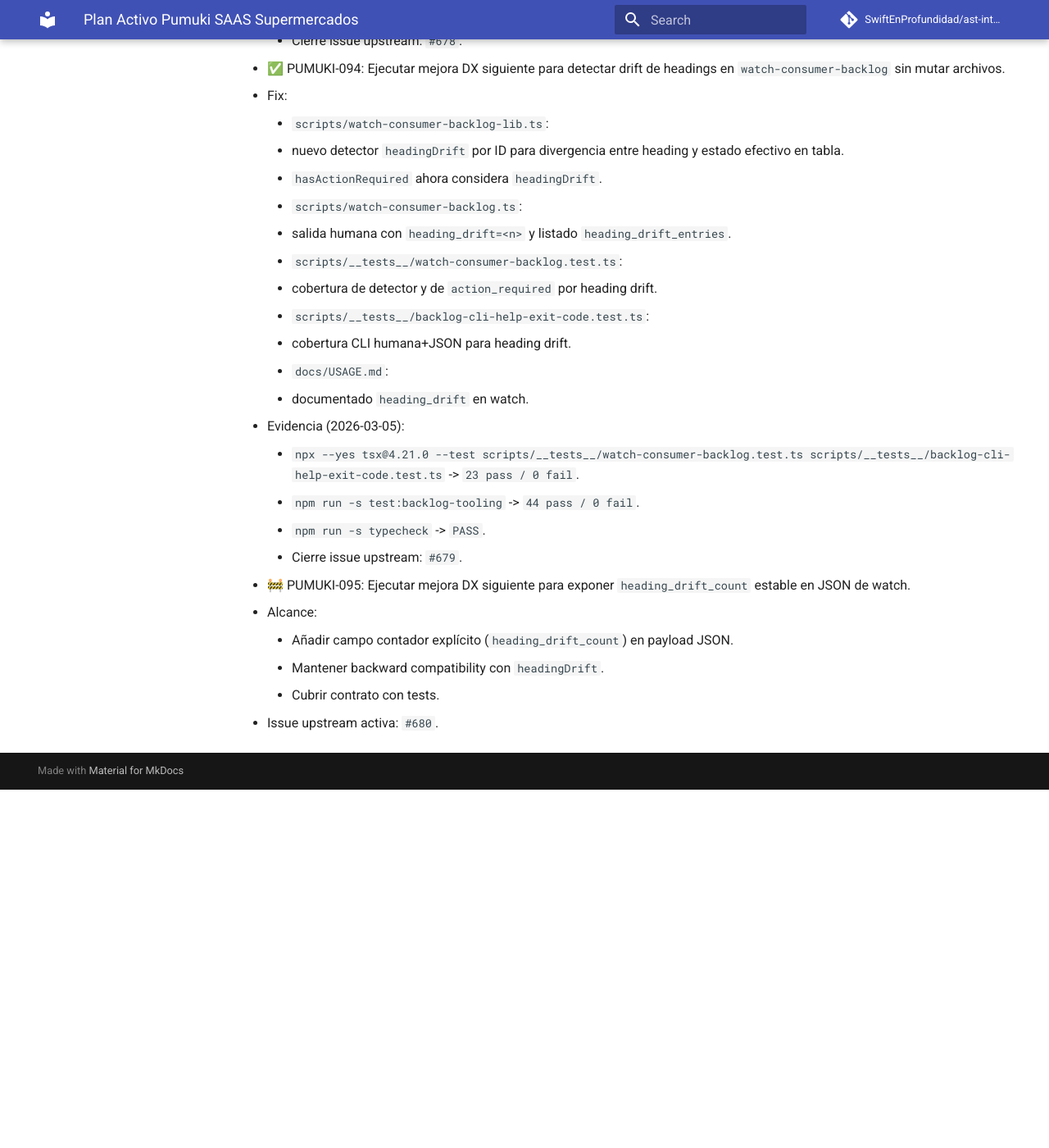
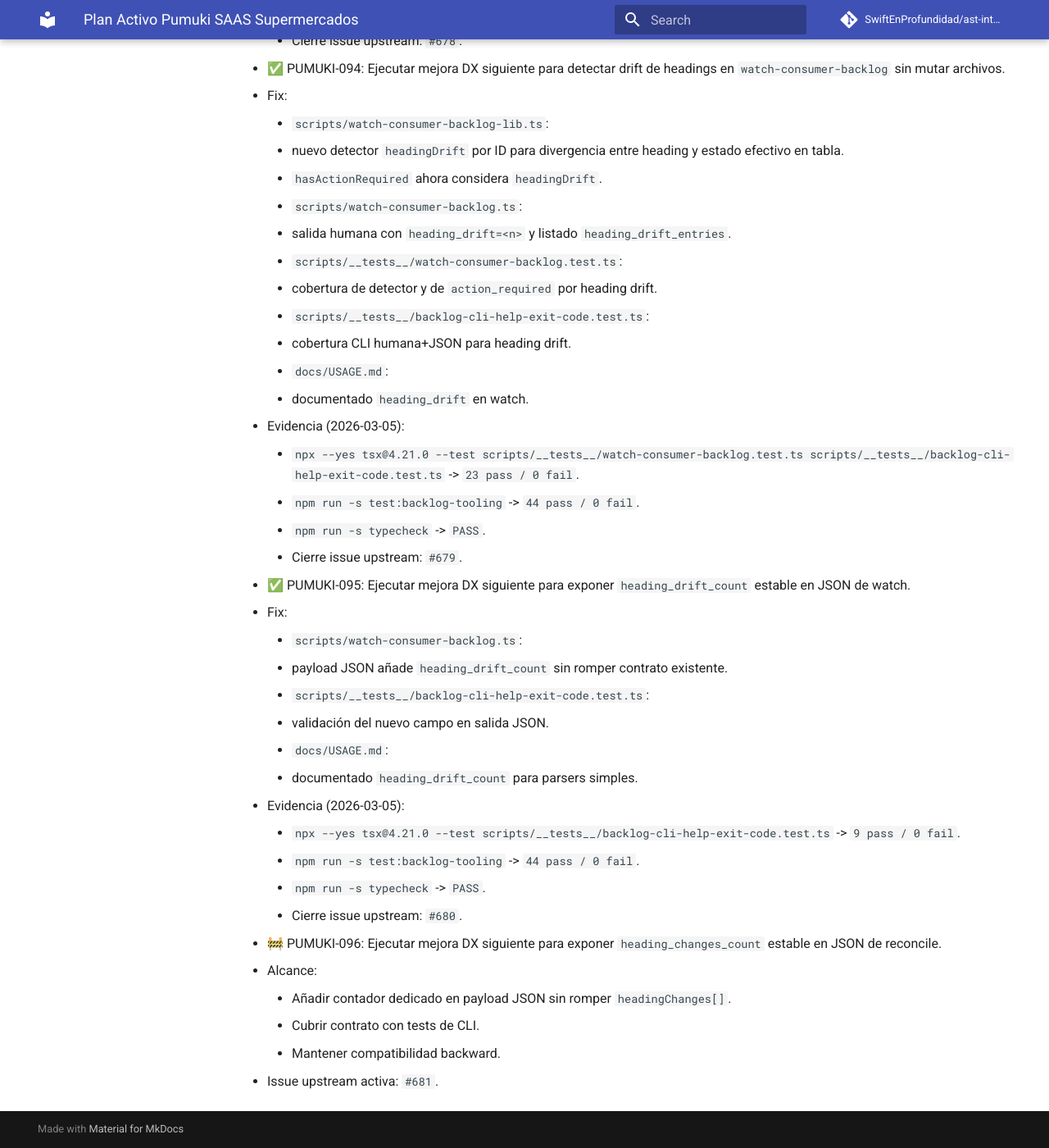
Before and after one commit to SwiftEnProfundidad/ast-intelligence-hooks, an MkDocs documentation site: the page built from docs/seguimiento-activo-pumuki-saas-supermercados.md, in a window 1280 px wide and 1400 px high, scrolled down 40235 px. Shown: the whole window at 82% size. Built offline with MkDocs 1.6.1 and Material for MkDocs 9.7.7, drawn with Linux system fonts in a browser that asks for light colours; comment, search, counter and statistics services are not loaded; before the commit the page ends 41198 px from its top, so only the background shows below that.

Commit message:
feat(backlog-watch): add heading_drift_count to json payload

```diff
--- a/docs/seguimiento-activo-pumuki-saas-supermercados.md
+++ b/docs/seguimiento-activo-pumuki-saas-supermercados.md
@@ -1092,9 +1092,23 @@
     - `npm run -s typecheck` -> `PASS`.
     - Cierre issue upstream: `#679`.
 
-- 🚧 PUMUKI-095: Ejecutar mejora DX siguiente para exponer `heading_drift_count` estable en JSON de watch.
+- ✅ PUMUKI-095: Ejecutar mejora DX siguiente para exponer `heading_drift_count` estable en JSON de watch.
+  - Fix:
+    - `scripts/watch-consumer-backlog.ts`:
+      - payload JSON añade `heading_drift_count` sin romper contrato existente.
+    - `scripts/__tests__/backlog-cli-help-exit-code.test.ts`:
+      - validación del nuevo campo en salida JSON.
+    - `docs/USAGE.md`:
+      - documentado `heading_drift_count` para parsers simples.
+  - Evidencia (2026-03-05):
+    - `npx --yes tsx@4.21.0 --test scripts/__tests__/backlog-cli-help-exit-code.test.ts` -> `9 pass / 0 fail`.
+    - `npm run -s test:backlog-tooling` -> `44 pass / 0 fail`.
+    - `npm run -s typecheck` -> `PASS`.
+    - Cierre issue upstream: `#680`.
+
+- 🚧 PUMUKI-096: Ejecutar mejora DX siguiente para exponer `heading_changes_count` estable en JSON de reconcile.
   - Alcance:
-    - Añadir campo contador explícito (`heading_drift_count`) en payload JSON.
-    - Mantener backward compatibility con `headingDrift`.
-    - Cubrir contrato con tests.
-  - Issue upstream activa: `#680`.
+    - Añadir contador dedicado en payload JSON sin romper `headingChanges[]`.
+    - Cubrir contrato con tests de CLI.
+    - Mantener compatibilidad backward.
+  - Issue upstream activa: `#681`.
```
Also changed, not shown: docs/USAGE.md (+1 -0 lines), docs/registro-maestro-de-seguimiento.md (+2 -2 lines), 2 other files.
